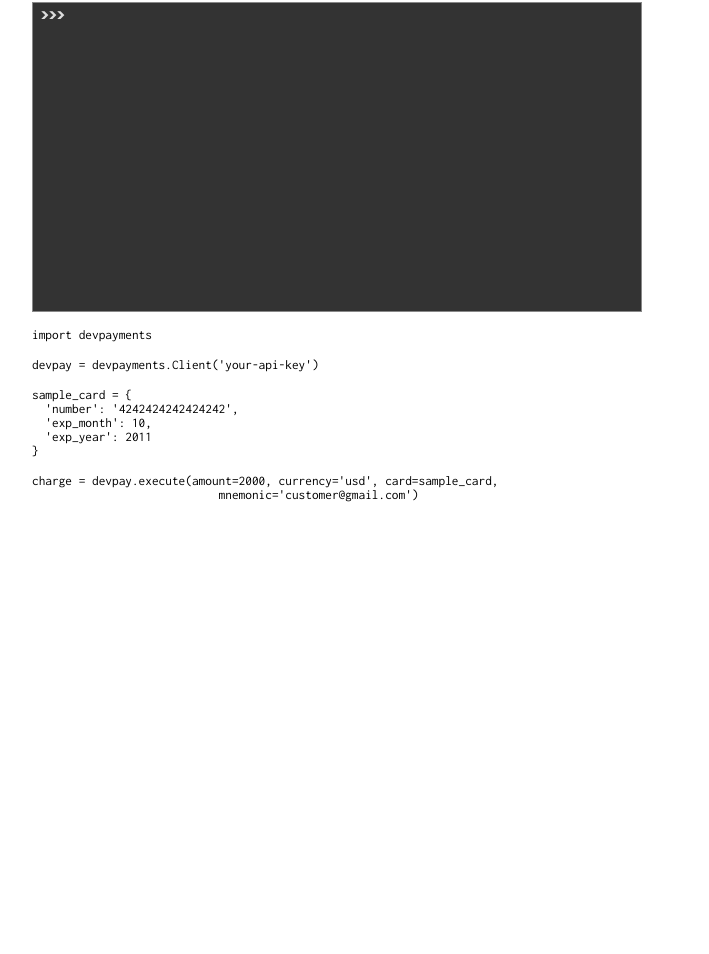
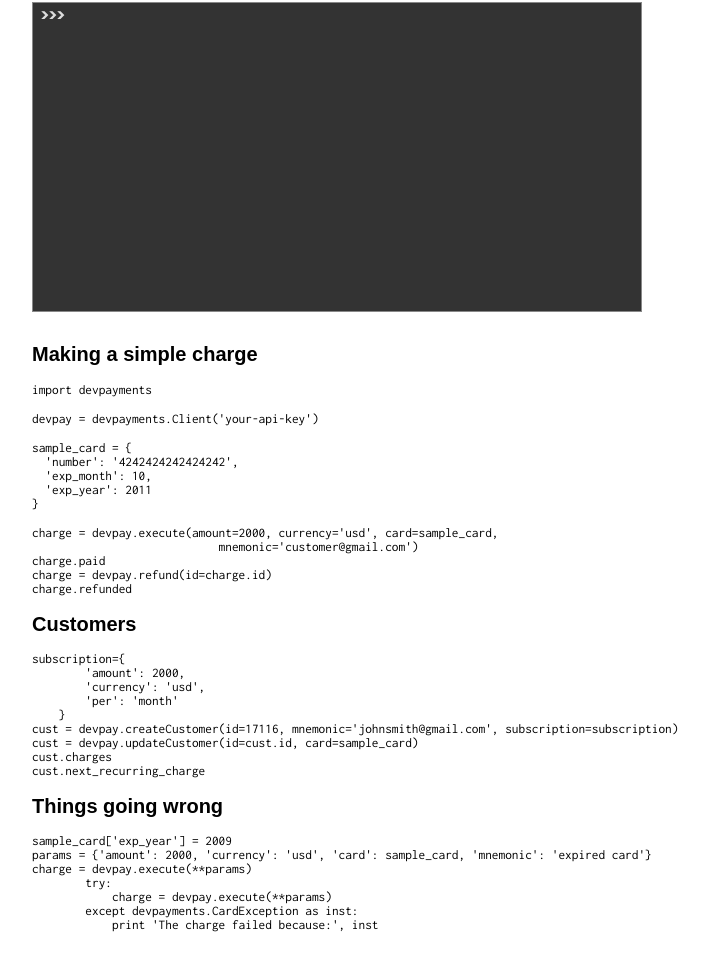
Before and after one commit to emorikawa/pythonREPL, a plain HTML site: page public_html/python_console/index.html in a window 1280 px wide. Shown: the part 55-1009 px from the top of the page, without its empty margins (303-1012 px from the left). Before the commit the page ends 800 px from the top, so only its background shows below. Drawn offline with nearby package versions, Linux system fonts and the light colour scheme; a web font is replaced by a local one.

Commit message:
Added other devpayments examples to the Python shell as well as some headers to match

```diff
--- a/public_html/python_console/css/shell.css
+++ b/public_html/python_console/css/shell.css
@@ -7,7 +7,7 @@
 /*****************************************
  * CSS for the console
  *****************************************/
-h1 { font-family: 'Droid Sans', arial, serif; }
+html { font-family: 'Droid Sans', arial, serif; }
 
 #wrapper {
 	margin:0 auto;
--- a/public_html/python_console/index.html
+++ b/public_html/python_console/index.html
@@ -26,6 +26,7 @@
 
 	<br/>
 
+    <h2>Making a simple charge</h2>
 	<pre class="shell-clickable">import devpayments</pre><br>
 	<pre class="shell-clickable">devpay = devpayments.Client('your-api-key')</pre><br>
 	<pre class="shell-clickable">sample_card = {
@@ -38,6 +39,35 @@
                             mnemonic='customer@gmail.com')
 </pre>
 
+    <pre class="shell-clickable">charge.paid</pre>
+    <pre class="shell-clickable">charge = devpay.refund(id=charge.id)</pre>
+    <pre class="shell-clickable">charge.refunded</pre>
+
+    <h2>Customers</h2>
+    <pre class="shell-clickable">subscription={
+        'amount': 2000,
+        'currency': 'usd',
+        'per': 'month'
+    }</pre>
+    <pre class="shell-clickable">cust = devpay.createCustomer(id=17116, mnemonic='johnsmith@gmail.com', subscription=subscription)</pre>
+
+    <pre class="shell-clickable">cust = devpay.updateCustomer(id=cust.id, card=sample_card)</pre>
+
+    <pre class="shell-clickable">cust.charges</pre>
+
+    <pre class="shell-clickable">cust.next_recurring_charge</pre>
+
+    <h2>Things going wrong</h2>
+    <pre class="shell-clickable">sample_card['exp_year'] = 2009</pre>
+    <pre class="shell-clickable">params = {'amount': 2000, 'currency': 'usd', 'card': sample_card, 'mnemonic': 'expired card'}</pre>
+    <pre class="shell-clickable">charge = devpay.execute(**params)</pre>
+    <pre class="shell-clickable">
+        try:
+            charge = devpay.execute(**params)
+        except devpayments.CardException as inst:
+            print 'The charge failed because:', inst
+    </pre>
+
 </div>
 
 </body>
```
